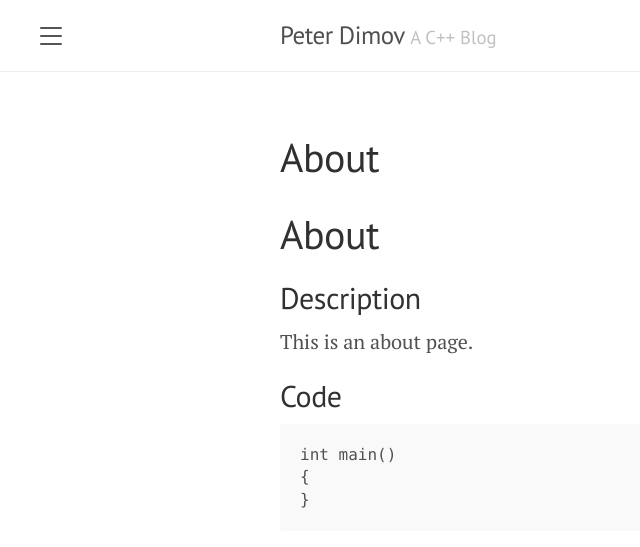
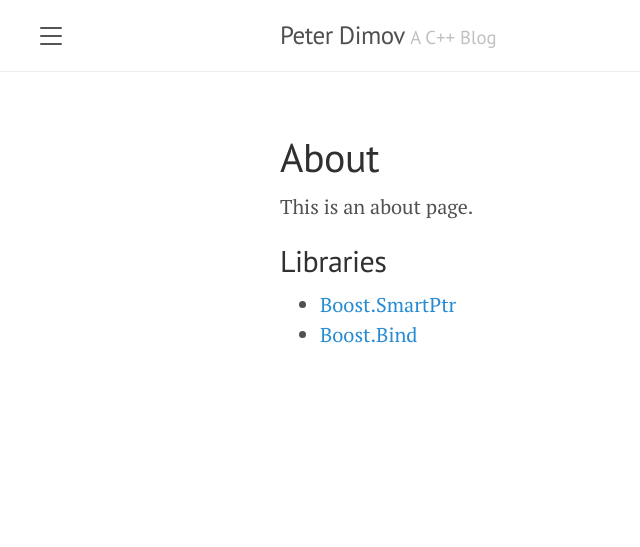
Before and after one commit to pdimov/blog, a Jekyll site: the page built from about.md, in a window 1280 px wide. Shown: the top 547 px of the page, without its empty margins (0-640 px from the left). Built offline with Jekyll 4.4.1, drawn with Linux system fonts in a browser that asks for light colours.

Commit message:
Update about.md

````diff
--- a/about.md
+++ b/about.md
@@ -1,18 +1,11 @@
 ---
 layout: page
-title: "About"
+title: About
 ---
-
-# About
-
-## Description
 
 This is an about page.
 
-## Code
+## Libraries
 
-```
-int main()
-{
-}
-```
+* [Boost.SmartPtr](https://boost.org/libs/smart_ptr)
+* [Boost.Bind](https://boost.org/libs/bind)
````
